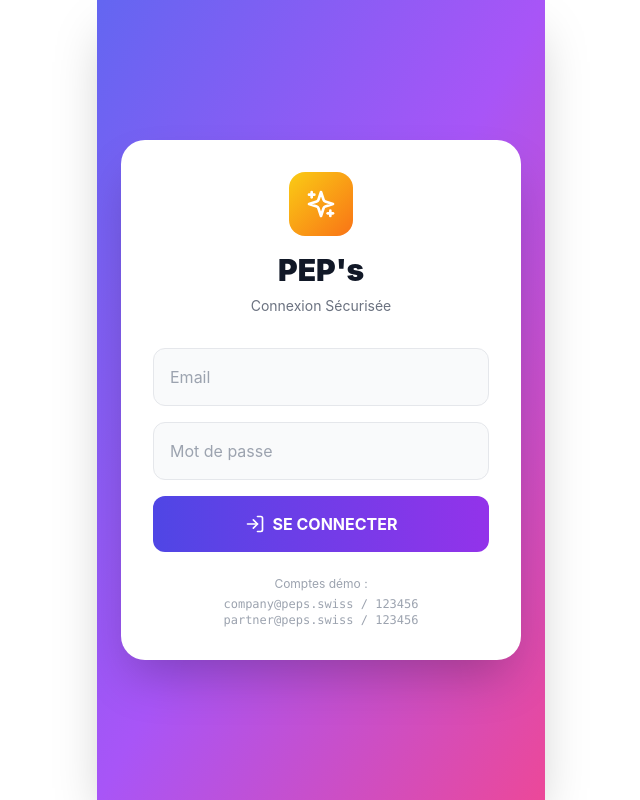
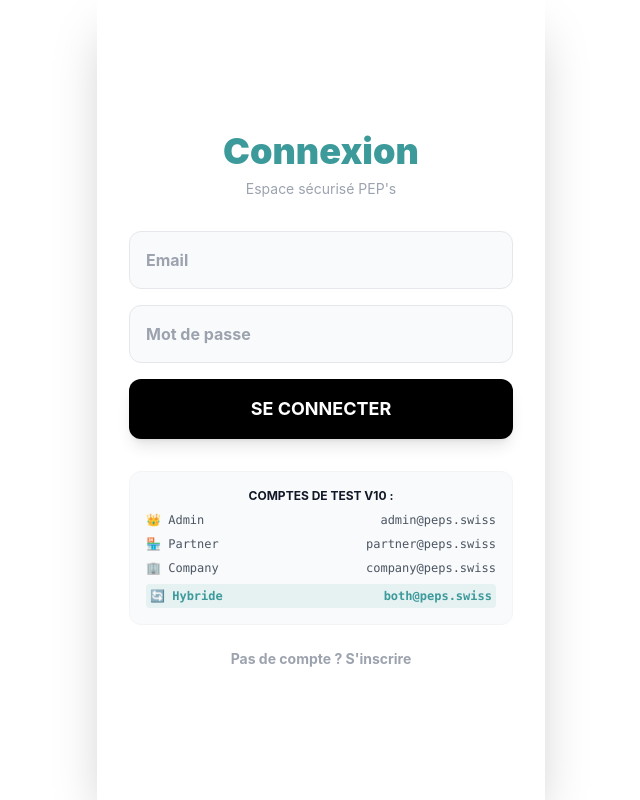
Before and after one commit to O-N-2950/peps-v2-pwa, a React (Vite) app in the folder frontend/: page /login in a window 1280 px wide. Shown: the whole page, without its empty margins (319-959 px from the left). Built offline with nearby package versions, Linux system fonts and the light colour scheme.

Commit message:
V10: Statut Hybride (Partenaire+Membre) + 4 Comptes de test + Navigation intelligente

```diff
--- a/frontend/src/components/Login.jsx
+++ b/frontend/src/components/Login.jsx
@@ -1,101 +1,56 @@
 import React, { useState } from 'react';
-import { LogIn, Sparkles } from 'lucide-react';
 
-export default function Login({ onLogin }) {
-  const [email, setEmail] = useState('');
-  const [password, setPassword] = useState('');
-  const [error, setError] = useState('');
-
-  // Génération d'un device_id unique (stocké dans localStorage)
-  const getDeviceId = () => {
-    let deviceId = localStorage.getItem('device_id');
-    if (!deviceId) {
-      deviceId = `${Date.now()}_${Math.random().toString(36).substr(2, 9)}`;
-      localStorage.setItem('device_id', deviceId);
-    }
-    return deviceId;
-  };
+export default function Login() {
+  const [form, setForm] = useState({ email: '', password: '' });
 
   const handleLogin = async (e) => {
     e.preventDefault();
-    setError('');
-
     const res = await fetch('/api/login', {
-      method: 'POST',
-      headers: { 'Content-Type': 'application/json' },
-      body: JSON.stringify({
-        email,
-        password,
-        device_id: getDeviceId() // Envoi du device_id
-      })
+      method: 'POST', headers: { 'Content-Type': 'application/json' }, body: JSON.stringify(form)
     });
-
     const data = await res.json();
 
-    if (res.ok) {
+    if (data.token) {
       localStorage.setItem('token', data.token);
       localStorage.setItem('role', data.role);
-      onLogin(data.role);
+      localStorage.setItem('is_both', data.is_both ? 'true' : 'false');
+
+      // Redirection Intelligente V10
+      if (data.role === 'admin') window.location.href = '/admin';
+      else if (data.role === 'company_admin') window.location.href = '/company';
+      else if (data.role === 'partner') window.location.href = '/partner';
+      else window.location.href = '/';
     } else {
-      setError(data.error || 'Erreur de connexion');
+      alert("Erreur: " + (data.error || "Problème connexion"));
     }
   };
 
+  const fill = (email, pass) => setForm({email, password: pass});
+
   return (
-    <div className="min-h-screen flex items-center justify-center bg-gradient-to-br from-indigo-500 via-purple-500 to-pink-500 p-6">
-      <div className="bg-white rounded-3xl shadow-2xl p-8 w-full max-w-md">
-        <div className="text-center mb-8">
-          <div className="inline-flex items-center justify-center w-16 h-16 bg-gradient-to-br from-yellow-400 to-orange-500 rounded-2xl mb-4">
-            <Sparkles className="text-white" size={32} />
-          </div>
-          <h1 className="text-3xl font-black text-gray-900">PEP's</h1>
-          <p className="text-gray-500 text-sm mt-2">Connexion Sécurisée</p>
-        </div>
+    <div className="min-h-screen flex flex-col justify-center p-8 bg-white">
+      <div className="mb-8 text-center">
+          <h1 className="text-4xl font-black text-[#3D9A9A] mb-2">Connexion</h1>
+          <p className="text-gray-400 text-sm">Espace sécurisé PEP's</p>
+      </div>
 
-        <form onSubmit={handleLogin} className="space-y-4">
-          <div>
-            <input
-              type="email"
-              placeholder="Email"
-              value={email}
-              onChange={(e) => setEmail(e.target.value)}
-              className="w-full p-4 bg-gray-50 border border-gray-200 rounded-xl outline-none focus:border-indigo-500 transition"
-              required
-            />
-          </div>
+      <form onSubmit={handleLogin} className="w-full max-w-sm mx-auto space-y-4">
+        <input className="w-full p-4 bg-gray-50 rounded-xl border font-bold" placeholder="Email" value={form.email} onChange={e=>setForm({...form, email:e.target.value})} />
+        <input className="w-full p-4 bg-gray-50 rounded-xl border font-bold" type="password" placeholder="Mot de passe" value={form.password} onChange={e=>setForm({...form, password:e.target.value})} />
+        <button className="w-full bg-black text-white p-4 rounded-xl font-bold text-lg shadow-lg hover:scale-105 transition">SE CONNECTER</button>
+      </form>
 
-          <div>
-            <input
-              type="password"
-              placeholder="Mot de passe"
-              value={password}
-              onChange={(e) => setPassword(e.target.value)}
-              className="w-full p-4 bg-gray-50 border border-gray-200 rounded-xl outline-none focus:border-indigo-500 transition"
-              required
-            />
-          </div>
-
-          {error && (
-            <div className="bg-red-50 border border-red-200 text-red-700 p-3 rounded-xl text-sm">
-              {error}
-            </div>
-          )}
-
-          <button
-            type="submit"
-            className="w-full bg-gradient-to-r from-indigo-600 to-purple-600 text-white p-4 rounded-xl font-bold flex items-center justify-center gap-2 hover:shadow-lg transition"
-          >
-            <LogIn size={20} />
-            SE CONNECTER
-          </button>
-        </form>
-
-        <div className="mt-6 text-center text-xs text-gray-400">
-          <p>Comptes démo :</p>
-          <p className="font-mono mt-1">company@peps.swiss / 123456</p>
-          <p className="font-mono">partner@peps.swiss / 123456</p>
+      <div className="mt-8 p-4 bg-gray-50 rounded-xl border border-gray-100 w-full max-w-sm mx-auto">
+        <p className="font-bold text-gray-900 text-xs uppercase mb-2 text-center">Comptes de Test V10 :</p>
+        <div className="space-y-2 text-xs text-gray-600 font-mono">
+            <div onClick={()=>fill('admin@peps.swiss','admin123')} className="flex justify-between cursor-pointer hover:text-[#3D9A9A]"><span>👑 Admin</span><span>admin@peps.swiss</span></div>
+            <div onClick={()=>fill('partner@peps.swiss','123456')} className="flex justify-between cursor-pointer hover:text-[#3D9A9A]"><span>🏪 Partner</span><span>partner@peps.swiss</span></div>
+            <div onClick={()=>fill('company@peps.swiss','123456')} className="flex justify-between cursor-pointer hover:text-[#3D9A9A]"><span>🏢 Company</span><span>company@peps.swiss</span></div>
+            <div onClick={()=>fill('both@peps.swiss','123456')} className="flex justify-between cursor-pointer text-[#3D9A9A] font-bold bg-[#3D9A9A]/10 p-1 rounded"><span>🔄 Hybride</span><span>both@peps.swiss</span></div>
         </div>
       </div>
+
+      <a href="/register" className="mt-6 block text-center text-sm font-bold text-gray-400 hover:text-[#3D9A9A]">Pas de compte ? S'inscrire</a>
     </div>
   );
 }
--- a/frontend/src/components/Navigation.jsx
+++ b/frontend/src/components/Navigation.jsx
@@ -1,26 +1,53 @@
 import React from 'react';
-import { Link, useNavigate, useLocation } from 'react-router-dom';
-import { LogOut, User, Home, LayoutDashboard, Calendar } from 'lucide-react';
+import { Link, useLocation } from 'react-router-dom';
+import { Home, LayoutDashboard, Map, User, Store } from 'lucide-react';
 
 export default function Navigation() {
-  const navigate = useNavigate();
   const location = useLocation();
-  const token = localStorage.getItem('token');
   const role = localStorage.getItem('role');
+  const isBoth = localStorage.getItem('is_both') === 'true';
 
-  if (!token || ['/','/login','/register'].includes(location.pathname)) return null;
+  if (['/login', '/register'].includes(location.pathname)) return null;
 
-  const logout = () => { localStorage.clear(); window.location.href = '/'; };
+  const NavItem = ({ to, icon: Icon, label }) => {
+    const isActive = location.pathname === to;
+    return (
+      <Link to={to} className={`flex flex-col items-center justify-center w-16 ${isActive ? 'text-[#3D9A9A]' : 'text-gray-400'}`}>
+        <Icon size={24} strokeWidth={isActive ? 2.5 : 2} />
+        <span className="text-[10px] font-medium mt-1">{label}</span>
+      </Link>
+    );
+  };
 
   return (
-    <nav className="fixed bottom-0 left-0 right-0 bg-white border-t border-gray-200 pb-safe pt-2 px-6 z-50 flex justify-between items-center h-16 max-w-md mx-auto">
-      <Link to="/" className="font-black text-xl text-[#14b8a6] hidden md:block">PEP's</Link>
-      <div className="flex w-full justify-between md:w-auto md:gap-8">
-        {role === 'member' && <><Link to="/offers" className="flex flex-col items-center text-xs text-gray-500 hover:text-[#14b8a6]"><Home size={20}/> Offres</Link><Link to="/member-profile" className="flex flex-col items-center text-xs text-gray-500 hover:text-[#14b8a6]"><User size={20}/> Profil</Link></>}
-        {role === 'partner' && <><Link to="/partner" className="flex flex-col items-center text-xs text-gray-500 hover:text-[#f97316]"><LayoutDashboard size={20}/> Stats</Link><Link to="/partner/bookings" className="flex flex-col items-center text-xs text-gray-500 hover:text-[#f97316]"><Calendar size={20}/> Agenda</Link></>}
-        {role === 'admin' && <Link to="/admin" className="flex flex-col items-center text-xs text-red-500 font-bold"><LayoutDashboard size={20}/> Admin</Link>}
-        <button onClick={logout} className="flex flex-col items-center text-xs text-gray-300 hover:text-red-500"><LogOut size={20}/> Sortir</button>
+    <div className="fixed bottom-0 left-0 right-0 bg-white border-t border-gray-100 pb-safe pt-2 px-4 shadow-[0_-5px_10px_rgba(0,0,0,0.02)] z-50">
+      <div className="flex justify-around items-center h-14 max-w-md mx-auto">
+
+        {/* OFFRES : Visible pour Membre OU Hybride (Both) */}
+        {(role === 'member' || isBoth) && (
+            <NavItem to="/" icon={Home} label="Offres" />
+        )}
+
+        {/* CARTE : Pour tout le monde */}
+        <NavItem to="/map" icon={Map} label="Carte" />
+
+        {/* DASHBOARD : Pour Partenaire OU Hybride */}
+        {(role === 'partner' || isBoth) && (
+            <NavItem to="/partner" icon={Store} label="Boutique" />
+        )}
+
+        {/* ENTREPRISE */}
+        {(role === 'company_admin' || role === 'admin') && (
+            <NavItem to="/company" icon={LayoutDashboard} label="Pro" />
+        )}
+
+        {/* ADMIN / PROFIL */}
+        <Link to={role === 'admin' ? "/admin" : "/login"} className="flex flex-col items-center justify-center w-16 text-gray-400">
+            <User size={24} />
+            <span className="text-[10px] font-medium mt-1">{role === 'admin' ? 'Admin' : 'Profil'}</span>
+        </Link>
+
       </div>
-    </nav>
+    </div>
   );
 }
--- a/frontend/src/components/Register.jsx
+++ b/frontend/src/components/Register.jsx
@@ -1,76 +1,62 @@
 import React, { useState } from 'react';
 import { useNavigate, Link } from 'react-router-dom';
-import { Gift } from 'lucide-react';
+import { User, Store, Layers } from 'lucide-react';
 
 export default function Register() {
-  const [form, setForm] = useState({ email: '', password: '', referral_code: '', role: 'member' });
+  const [form, setForm] = useState({ email: '', password: '', role: 'member' });
   const navigate = useNavigate();
 
   const handleRegister = async (e) => {
     e.preventDefault();
     const res = await fetch('/api/register', {
-      method: 'POST',
-      headers: { 'Content-Type': 'application/json' },
+      method: 'POST', headers: { 'Content-Type': 'application/json' },
       body: JSON.stringify(form)
     });
     const data = await res.json();
     if (data.success) {
       localStorage.setItem('token', data.token);
       localStorage.setItem('role', data.role);
-      alert(data.message); // Affiche le bonus
-      navigate('/');
-    } else {
-      alert("Erreur: " + data.error);
-    }
+      localStorage.setItem('is_both', data.is_both ? 'true' : 'false');
+
+      if (data.role === 'partner') navigate('/partner');
+      else navigate('/');
+    } else { alert("Erreur: " + data.error); }
   };
 
+  const Option = ({ id, icon: Icon, title, desc }) => (
+    <div onClick={() => setForm({...form, role: id})}
+         className={`cursor-pointer p-4 rounded-xl border-2 transition-all flex items-center gap-3 ${form.role === id ? 'border-[#3D9A9A] bg-teal-50' : 'border-gray-100 hover:border-gray-300'}`}>
+      <div className={`p-2 rounded-full ${form.role === id ? 'bg-[#3D9A9A] text-white' : 'bg-gray-200 text-gray-500'}`}>
+        <Icon size={20} />
+      </div>
+      <div>
+        <div className="font-bold text-sm text-gray-900">{title}</div>
+        <div className="text-xs text-gray-500 leading-tight">{desc}</div>
+      </div>
+    </div>
+  );
+
   return (
-    <div className="min-h-screen bg-white flex flex-col justify-center p-8">
-       <h1 className="text-4xl font-black text-center mb-2 text-peps-primary">Inscription</h1>
-       <p className="text-center text-gray-400 mb-8">Rejoignez le club PEP's</p>
+    <div className="min-h-screen bg-white flex flex-col justify-center p-6">
+       <h1 className="text-3xl font-black text-center mb-2 text-[#3D9A9A]">Créer un compte</h1>
+       <p className="text-center text-gray-400 mb-8 text-sm">Rejoignez la communauté PEP's</p>
 
-       <form onSubmit={handleRegister} className="space-y-4">
-          <input
-            className="w-full p-4 bg-gray-50 rounded-xl outline-none border border-gray-100"
-            placeholder="Email"
-            type="email"
-            required
-            value={form.email}
-            onChange={e=>setForm({...form, email: e.target.value})}
-          />
-          <input
-            className="w-full p-4 bg-gray-50 rounded-xl outline-none border border-gray-100"
-            type="password"
-            placeholder="Mot de passe"
-            required
-            value={form.password}
-            onChange={e=>setForm({...form, password: e.target.value})}
-          />
+       <form onSubmit={handleRegister} className="space-y-4 max-w-md mx-auto w-full">
+          <div className="space-y-3 mb-6">
+            <Option id="member" icon={User} title="Membre" desc="Je veux profiter des offres" />
+            <Option id="partner" icon={Store} title="Partenaire" desc="Je suis un commerçant" />
+            <Option id="both" icon={Layers} title="Partenaire + Membre" desc="Je suis commerçant ET je veux profiter des offres" />
+          </div>
 
-          <div className="relative">
-             <div className="absolute left-4 top-4 text-peps-accent"><Gift size={20}/></div>
-             <input
-                className="w-full p-4 pl-12 bg-peps-light/30 border-2 border-dashed border-peps-primary/30 rounded-xl outline-none text-peps-dark font-mono uppercase"
-                placeholder="Code Parrain (Optionnel)"
-                value={form.referral_code}
-                onChange={e=>setForm({...form, referral_code: e.target.value})}
-             />
-          </div>
-          <p className="text-xs text-center text-gray-400">Code parrain ? Vous gagnez +1 mois gratuit !</p>
-
-          <div className="flex justify-center gap-4 mt-2">
-            <label className="text-xs font-bold flex gap-1"><input type="radio" checked={form.role === 'member'} onChange={()=>setForm({...form, role:'member'})}/> Membre</label>
-            <label className="text-xs font-bold flex gap-1"><input type="radio" checked={form.role === 'partner'} onChange={()=>setForm({...form, role:'partner'})}/> Partenaire</label>
-          </div>
+          <input className="w-full p-4 bg-gray-50 rounded-xl border outline-none" placeholder="Email" type="email" required value={form.email} onChange={e=>setForm({...form, email: e.target.value})} />
+          <input className="w-full p-4 bg-gray-50 rounded-xl border outline-none" type="password" placeholder="Mot de passe" required value={form.password} onChange={e=>setForm({...form, password: e.target.value})} />
 
           <button className="w-full bg-black text-white font-bold p-4 rounded-xl shadow-xl hover:scale-[1.02] transition-transform">
             CRÉER MON COMPTE
           </button>
        </form>
 
-       <Link to="/login" className="mt-8 text-center block text-sm font-bold text-gray-400">
-         Déjà membre ? Se connecter
-       </Link>
+       <Link to="/login" className="mt-8 text-center block text-sm font-bold text-gray-400">Déjà un compte ? Connexion</Link>
     </div>
   );
 }
```
Also changed, not shown: 2 other files (tests, documents, lock files or other folders).
